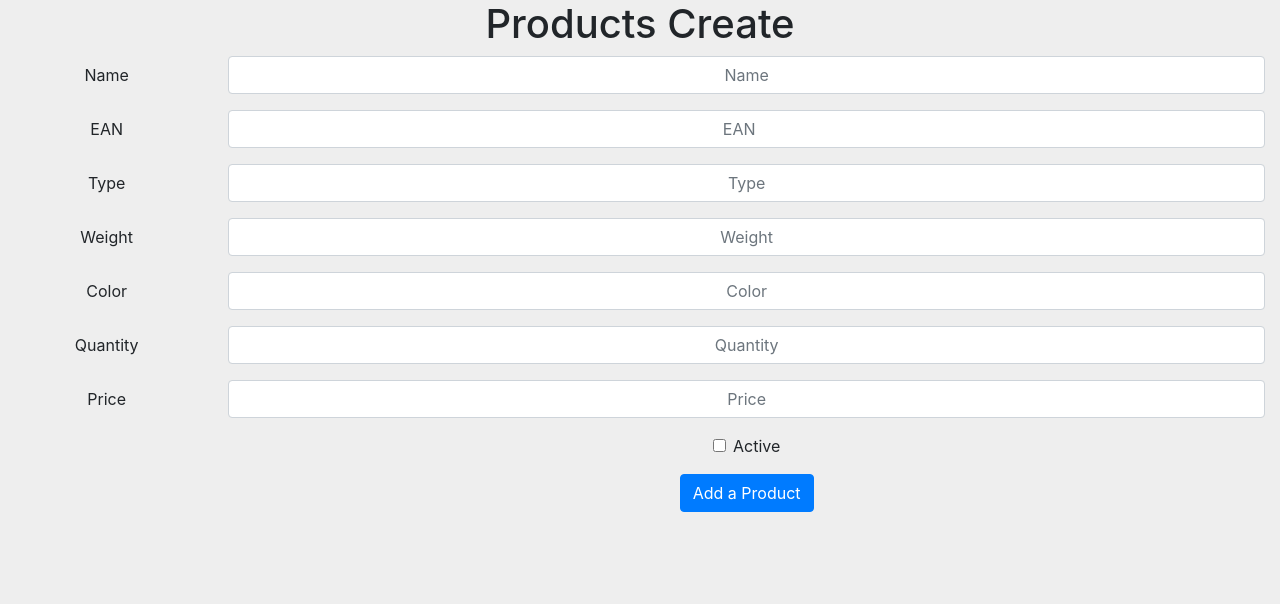
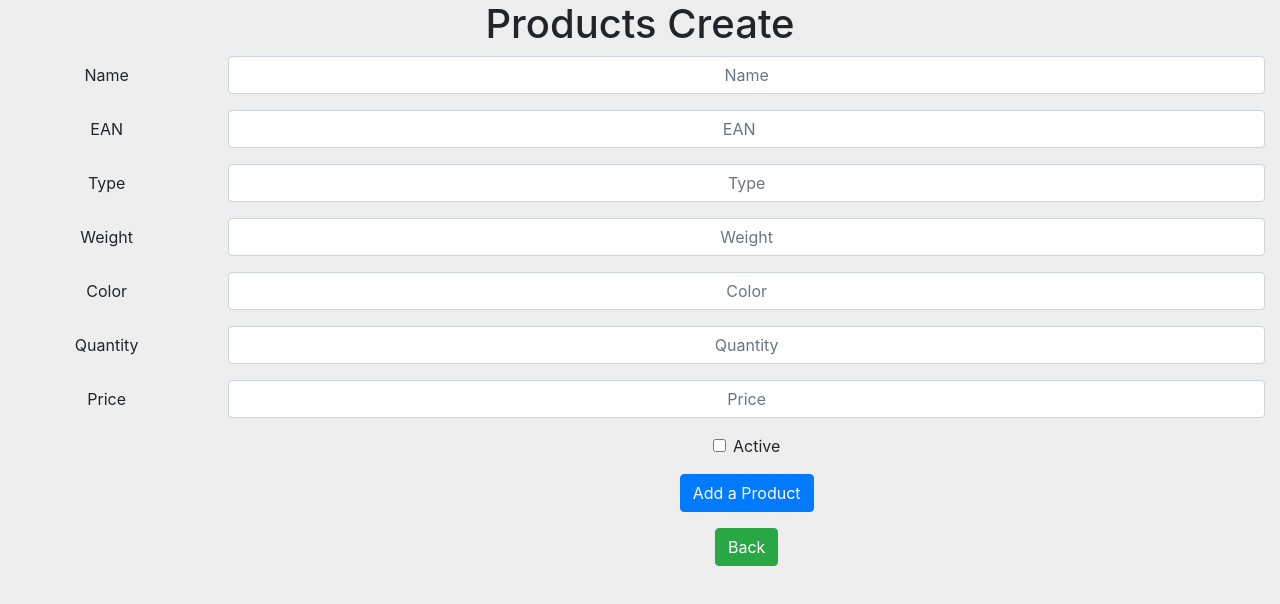
Before and after one commit to mindazub/react-router-crud, a React (Create React App) app: page /products/create in a window 1280 px wide. Shown: the top 604 px of the page. Built offline with nearby package versions, Linux system fonts and the light colour scheme.

Commit message:
back button added

```diff
--- a/src/components/ProductsCreate.js
+++ b/src/components/ProductsCreate.js
@@ -1,4 +1,5 @@
 import React from "react";
+import { Link } from "react-router-dom";
 import "../App.css";
 import { Form, Row, Col, Button } from "react-bootstrap";
 
@@ -83,7 +84,7 @@ class ProductsCreate extends React.Component {
     existingProducts.push(product);
     localStorage.setItem("products", JSON.stringify(existingProducts));
 
-    this.props.history.push('/products');
+    this.props.history.push("/products");
   }
 
   render() {
@@ -202,6 +203,15 @@ class ProductsCreate extends React.Component {
             </Col>
           </Form.Group>
         </Form>
+        <Form.Group as={Row}>
+          <Col sm={{ span: 10, offset: 2 }}>
+            <Link to="/products">
+              <button type="button" class="btn btn-success">
+                Back
+              </button>
+            </Link>
+          </Col>
+        </Form.Group>
       </div>
     );
   }
```
